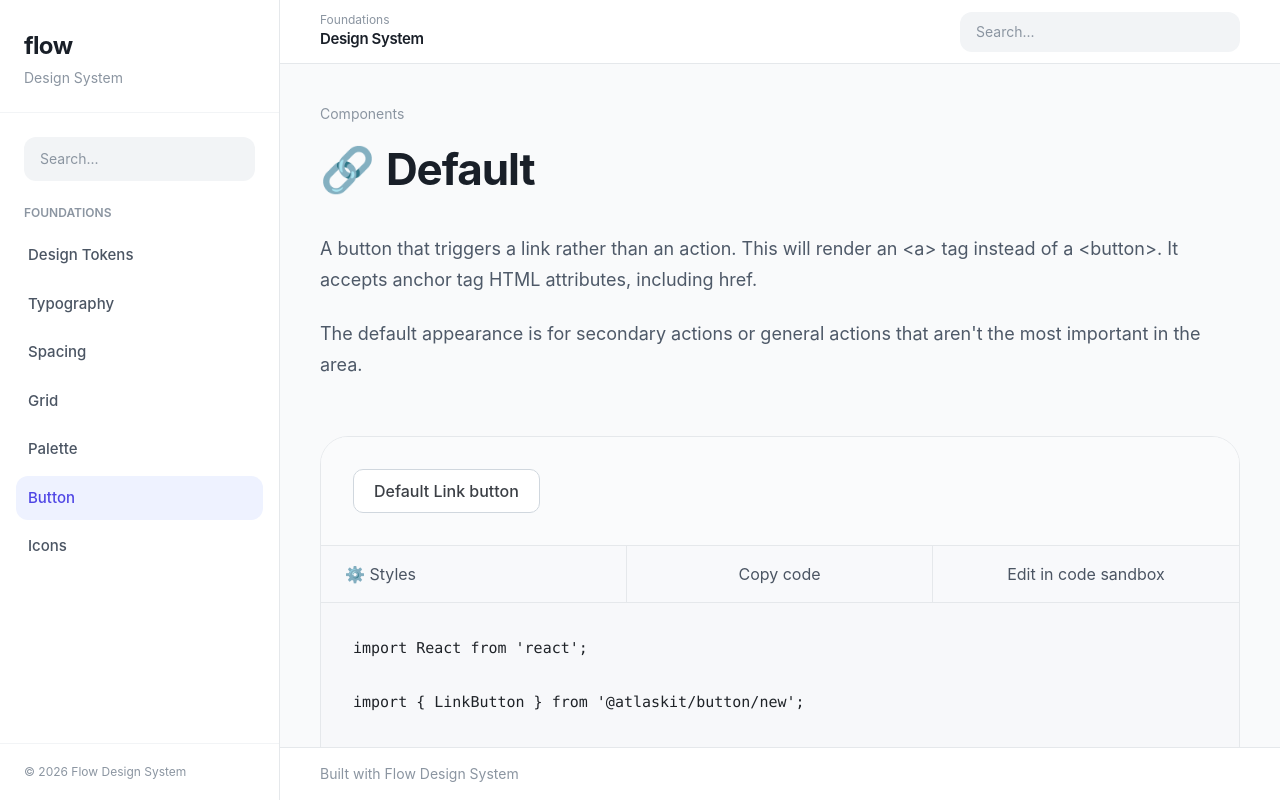
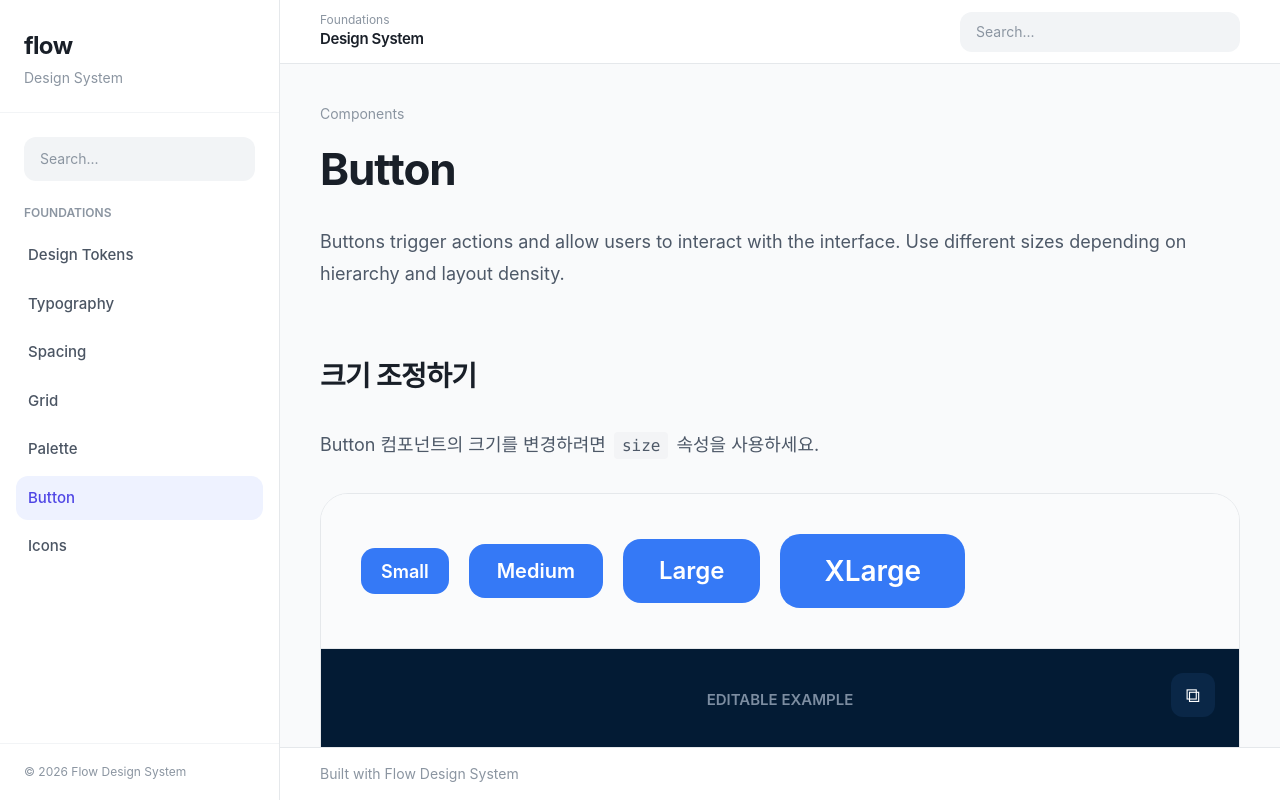
Before and after one commit to seo-er/design-system, a React (Vite) app: page / in a window 1280 px wide. Both pictures are taken after a click on the button "Button". Built offline with nearby package versions, Linux system fonts and the light colour scheme.

Commit message:
Add files via upload

```diff
--- a/src/App.jsx
+++ b/src/App.jsx
@@ -1152,91 +1152,93 @@ const iconItems = [
   "Archive box",
 ];
 function ButtonPage() {
+
   return (
     <div>
+
+      {/* HEADER */}
       <div className="mb-14">
+
         <p className="text-sm text-[#8B95A1] mb-3">
           Components
         </p>
 
-        <h1 className="text-[44px] font-bold tracking-tight flex items-center gap-3">
-          <span className="text-[#2563EB]">🔗</span>
-          Default
+        <h1 className="text-[44px] font-bold tracking-tight">
+          Button
         </h1>
 
-        <p className="text-[#4E5968] text-[18px] leading-[1.7] mt-8 max-w-[980px]">
-          A button that triggers a link rather than an action.
-          This will render an {"<a>"} tag instead of a {"<button>"}.
-          It accepts anchor tag HTML attributes, including href.
+        <p className="text-[#4E5968] text-[18px] leading-[1.8] mt-6 max-w-[920px]">
+          Buttons trigger actions and allow users to interact with the interface.
+          Use different sizes depending on hierarchy and layout density.
         </p>
 
-        <p className="text-[#4E5968] text-[18px] leading-[1.7] mt-6 max-w-[980px]">
-          The default appearance is for secondary actions or general
-          actions that aren't the most important in the area.
-        </p>
       </div>
 
+      {/* SIZE SECTION */}
+      <SectionTitle title="크기 조정하기" />
+
+      <p className="text-[18px] leading-[1.8] text-[#4E5968] mb-8 max-w-[920px]">
+        Button 컴포넌트의 크기를 변경하려면
+        <code className="mx-2 px-2 py-1 rounded bg-[#F3F4F6] text-[16px]">
+          size
+        </code>
+        속성을 사용하세요.
+      </p>
+
       <Card>
-        {/* preview */}
-        <div className="p-8 border-b border-[#E5E8EB] bg-[#FAFBFC]">
 
-          <button
-            className="
-              h-[44px]
-              px-5
-              rounded-[10px]
-              border border-[#D0D7DE]
-              bg-white
-              text-[16px]
-              font-medium
-              text-[#3B3F45]
-              hover:bg-[#F6F8FA]
-              transition
-            "
-          >
-            Default Link button
-          </button>
+        {/* PREVIEW */}
+        <div className="p-10 border-b border-[#E5E8EB] bg-[#FAFBFC]">
+
+          <div className="flex items-center gap-5 flex-wrap">
+
+            <button className="h-[46px] px-5 rounded-[14px] bg-[#3579F6] text-white text-[18px] font-semibold">
+              Small
+            </button>
+
+            <button className="h-[54px] px-7 rounded-[16px] bg-[#3579F6] text-white text-[20px] font-semibold">
+              Medium
+            </button>
+
+            <button className="h-[64px] px-9 rounded-[18px] bg-[#3579F6] text-white text-[24px] font-semibold">
+              Large
+            </button>
+
+            <button className="h-[74px] px-11 rounded-[20px] bg-[#3579F6] text-white text-[28px] font-semibold">
+              XLarge
+            </button>
+
+          </div>
+
         </div>
 
-        {/* toolbar */}
-        <div className="grid grid-cols-3 border-b border-[#E5E8EB] bg-[#F8F9FB]">
+        {/* CODE */}
+        <div className="bg-[#031B34] p-10 relative overflow-auto">
 
-          <div className="px-6 py-4 text-[16px] text-[#4B5563] border-r border-[#E5E8EB]">
-            ⚙ Styles
+          <div className="absolute top-6 right-6 w-11 h-11 rounded-xl bg-[#0A2747] flex items-center justify-center text-white text-[20px]">
+            ⧉
           </div>
 
-          <div className="px-6 py-4 text-[16px] text-center text-[#4B5563] border-r border-[#E5E8EB]">
-            Copy code
+          <div className="text-center text-[#7C8DA1] text-[15px] font-semibold mb-8">
+            EDITABLE EXAMPLE
           </div>
 
-          <div className="px-6 py-4 text-[16px] text-center text-[#4B5563]">
-            Edit in code sandbox
-          </div>
+<pre className="text-[18px] leading-[2] text-white whitespace-pre-wrap overflow-auto">
+{`<div style={{ display: 'flex', alignItems: 'center', gap: 8 }}>
+  <Button size="small">Small</Button>
+  <Button size="medium">Medium</Button>
+  <Button size="large">Large</Button>
+  <Button size="xlarge">XLarge</Button>
+</div>`}
+</pre>
+
         </div>
 
-        {/* code */}
-        <div className="bg-[#F7F8FA] p-8 overflow-auto">
-<pre className="text-[15px] leading-[1.8] text-[#1F2328] whitespace-pre-wrap">
-{`import React from 'react';
+      </Card>
 
-import { LinkButton } from '@atlaskit/button/new';
-
-const LinkButtonDefaultExample = (): React.JSX.Element => {
-  return (
-    <LinkButton href="https://atlassian.com/">
-      Default Link button
-    </LinkButton>
-  );
-};
-
-export default LinkButtonDefaultExample;`}
-</pre>
-        </div>
-      </Card>
     </div>
   );
 }
-
 function IconPage() {
 
   const [selectedIcon, setSelectedIcon] = useState(null);
```
